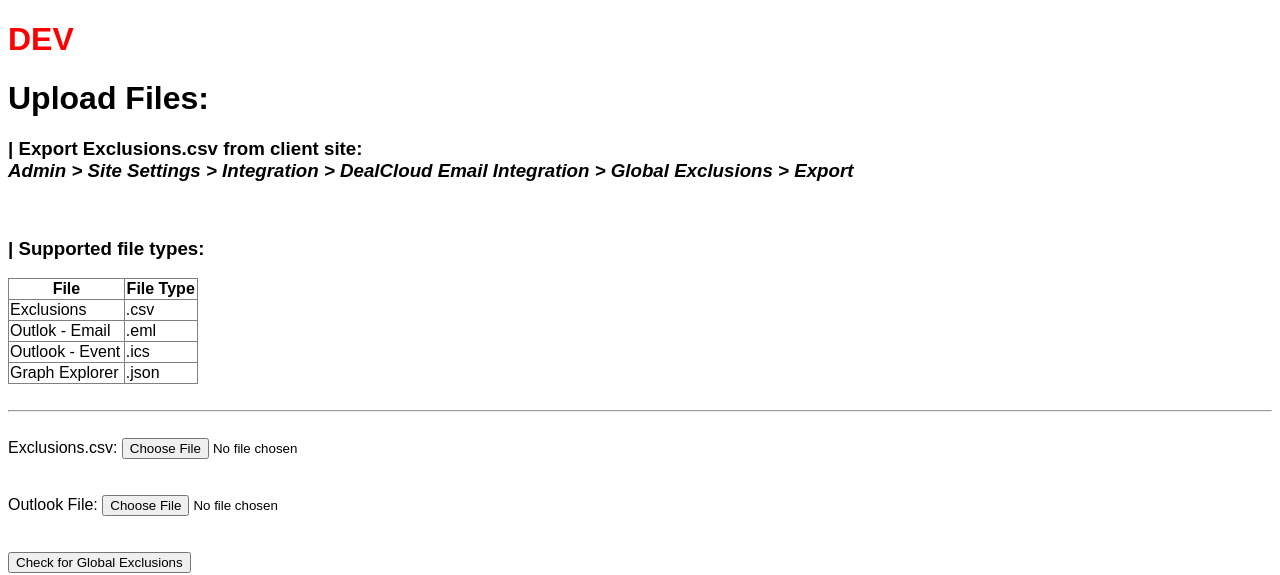
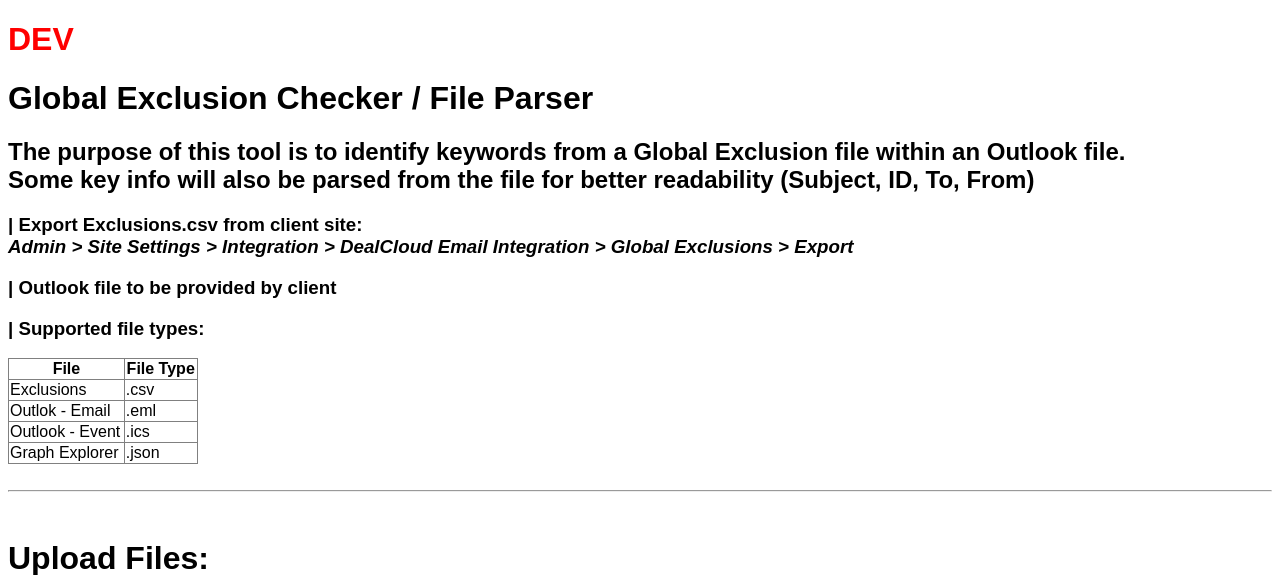
Before and after one commit to lt4753/dc1-global-exclusion-check, a Flask app: page / in a window 1280 px wide. Shown: the top 575 px of the page. Run offline with Flask 3, Linux system fonts and the light colour scheme.

Commit message:
dev commit

```diff
--- a/app.py
+++ b/app.py
@@ -94,15 +94,17 @@ def get_eml_file_lines(outlook_filename):
                 if '@' in to:
                     additional_eml_info.append(f'To: {to}')
 
-            cc_raw = reader['Cc']
-            cc_single_line = re.sub(r'\r?\n[ \t]+', '', cc_raw).split(',')
-            cc_list = ''
-            for recip in cc_single_line:
-                cc_list += recip
-            fixed_cc_list = re.split('[<|>]', cc_list)
-            for cc in fixed_cc_list:
-                if '@' in cc:
-                    additional_eml_info.append(f'Cc: {cc}')
+            # error debug test
+            if "Cc: " in reader:
+                cc_raw = reader['Cc']
+                cc_single_line = re.sub(r'\r?\n[ \t]+', '', cc_raw).split(',')
+                cc_list = ''
+                for recip in cc_single_line:
+                    cc_list += recip
+                fixed_cc_list = re.split('[<|>]', cc_list)
+                for cc in fixed_cc_list:
+                    if '@' in cc:
+                        additional_eml_info.append(f'Cc: {cc}')
 
             subject = reader['Subject']
             additional_eml_info.append(f'Subject: {subject}')
@@ -196,6 +198,10 @@ def index():
 
     return render_template("index.html")
 
+# TESTING BUTTON TO RETURN TO HOME PAGE
+# @app.route("/")
+# def go_home():
+#     return render_template("index.html")
 
 if __name__ == "__main__":
     app.run()
--- a/templates/index.html
+++ b/templates/index.html
@@ -14,8 +14,11 @@
 </head>
 <body>
   <h1 style="color: red;">DEV</h1>
-  <h1 >Upload Files:</h1>
-  <h3>| Export Exclusions.csv from client site:<br>  <i>Admin > Site Settings > Integration > DealCloud Email Integration > Global Exclusions > Export</i></h3><br>
+  <h1 >Global Exclusion Checker / File Parser</h1>
+  <h2>The purpose of this tool is to identify keywords from a Global Exclusion file within an Outlook file.<br>
+  Some key info will also be parsed from the file for better readability (Subject, ID, To, From)</h2>
+  <h3>| Export Exclusions.csv from client site:<br><i>Admin > Site Settings > Integration > DealCloud Email Integration > Global Exclusions > Export</i></h3>
+  <h3>| Outlook file to be provided by client
   <h3>| Supported file types:</h3>
   <table border="1" >
   <thead>
@@ -44,6 +47,7 @@
   </tbody>
 </table>
   <br><hr><br>
+  <h1>Upload Files:</h1>
   {% with messages = get_flashed_messages() %}
     {% if messages %}
       <ul>{% for message in messages %}<li>{{ message }}</li>{% endfor %}</ul>
```
Also changed, not shown: templates/results.html (+4 -3 lines).
